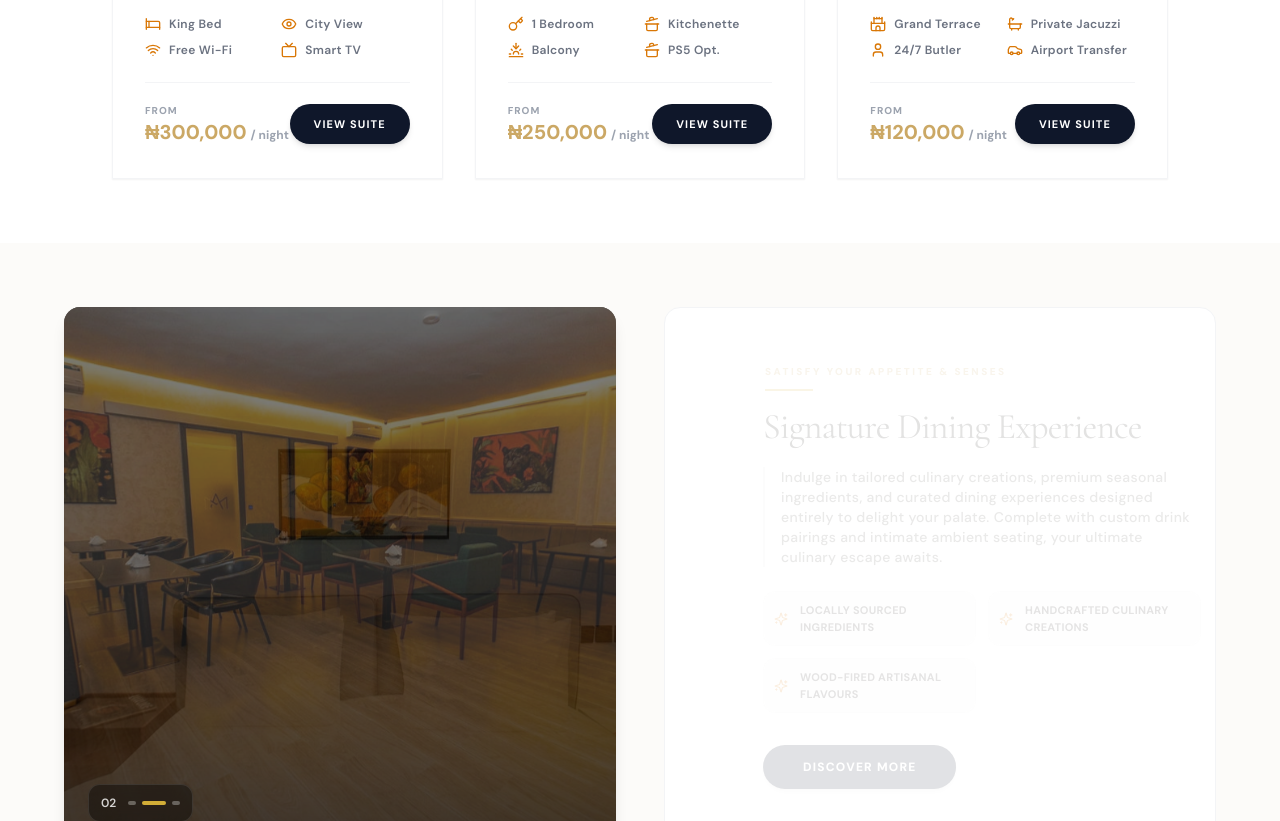
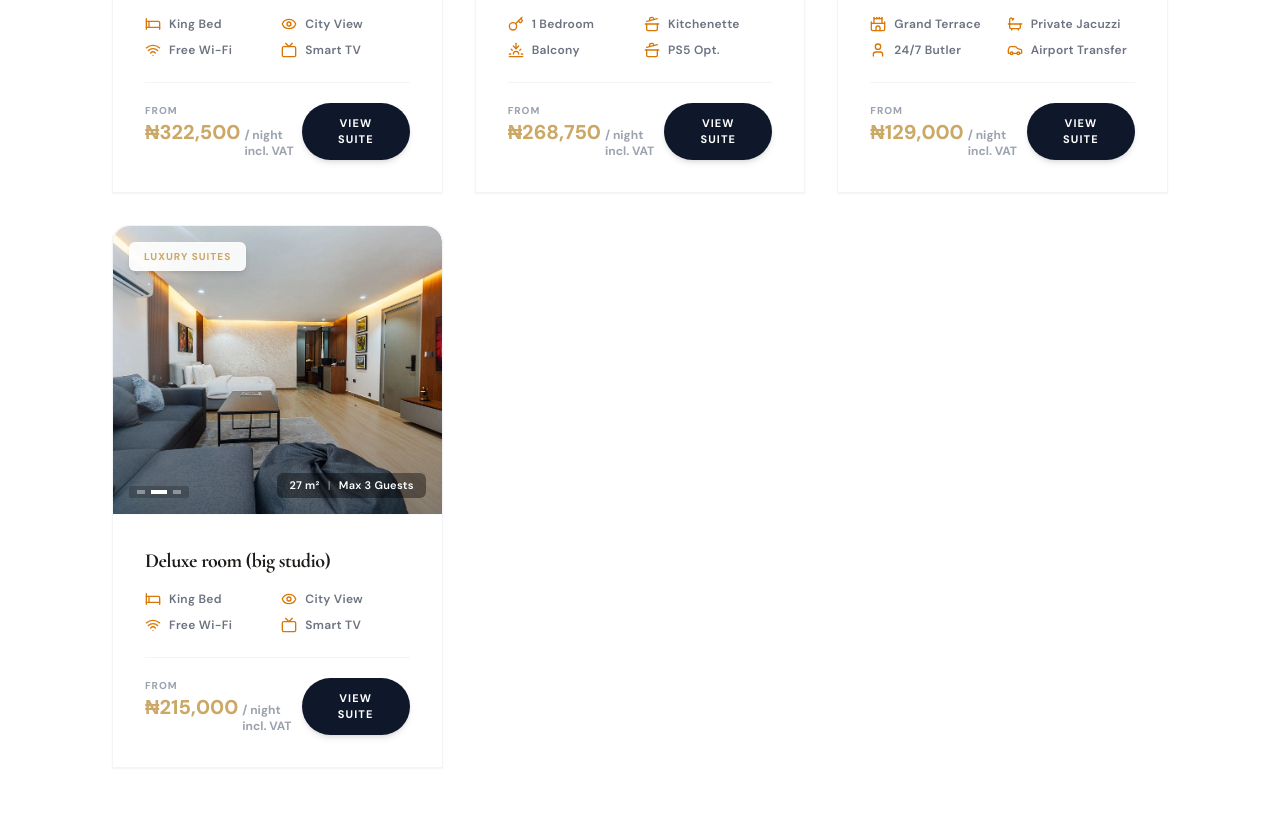
Before and after one commit to Richardjames2023/Aurum-on-missouri, a Next.js app: page / in a window 1280 px wide. Shown: the part 2149-2970 px from the top of the page. Built offline with nearby package versions, Linux system fonts and the light colour scheme.

Commit message:
feat: Add new Deluxe room with pricing details and VAT calculation; update room images and descriptions in MeetingCoreValues

```diff
--- a/app/data/rooms.json
+++ b/app/data/rooms.json
@@ -104,5 +104,40 @@
     ],
     "href": "/rooms/signature-royal-penthouse",
     "delay": 4000
+  },
+  {
+    "id": "room-04",
+    "title": "Deluxe room (big studio)",
+    "category": "Luxury Suites",
+    "image": "/img/DELUXE--14.webp",
+    "images": [
+      "/img/DELUXE--14.webp",
+      "/img/DELUXE.webp",
+      "/img/DELUXE--10.webp"
+    ],
+    "size": "27 m²",
+    "occupancy": "Max 3 Guests",
+    "pricePerNight": "200,000",
+    "currency": "NGN",
+    "features": [
+      {
+        "label": "King Bed",
+        "icon": "bed"
+      },
+      {
+        "label": "City View",
+        "icon": "view"
+      },
+      {
+        "label": "Free Wi-Fi",
+        "icon": "wifi"
+      },
+      {
+        "label": "Smart TV",
+        "icon": "tv"
+      }
+    ],
+    "href": "/rooms/deluxe-room",
+    "delay": 1000
   }
 ]
--- a/app/rooms/page.tsx
+++ b/app/rooms/page.tsx
@@ -46,6 +46,8 @@ export default function RoomsPage() {
   const rooms: RoomData[] = [
     {
       title: "Standard Room",
+      pricePerNight: 120000,
+      currency: "NGN",
       description: "Every detail here is designed to make calm feel luxurious. The décor is soft, neutral, and unpretentious. Perfect for solo travellers, business guests, or couples who appreciate simplicity done well.",
       images: ["/img/STANDARD-.webp", "/img/STANDARD--2.webp", "/img/STANDARD--38.webp"],
       specs: ["23 m²", "2 adults", "1 king or 2 twin"],
@@ -61,9 +63,11 @@ export default function RoomsPage() {
     },
     {
       title: "Executive (one bedroom)",
+      pricePerNight: 300000,
+      currency: "NGN",
       description: "Sophistication is not merely in what you see. It is also about how you feel. The Black Onyx is a one-bedroom suite ideal choice for those who appreciate a private, well-appointed space that feels like a true home away from home.",
       images: ["/img/ANNEXEXEC-18.webp", "/img/ANNEXEXEC-8.webp", "/img/ANNEXEXEC-13.webp"],
-      specs: ["23 m²", "2 adults", "1 king or 2 twin"],
+      specs: ["23 m²", "3 adults", "1 king or 2 twin"],
       amenities: [
         { icon: FaDroplet, label: "Complimentary Water" },
         { icon: LuTv, label: "Smart TV" },
@@ -75,6 +79,8 @@ export default function RoomsPage() {
     },
     {
       title: "Super deluxe (one bedroom)",
+      pricePerNight: 250000,
+      currency: "NGN",
       description: "Sophistication is not merely in what you see. It is also about how you feel. The Black Onyx is a one-bedroom suite ideal choice for those who appreciate a private, well-appointed space that feels like a true home away from home.",
       images: ["/img/SUPER-DELUXE-25.webp", "/img/SUPER-DELUXE-9.webp", "/img/SUPER-DELUXE-18.webp"],
       specs: ["27 m²", "3 adults", "1 king or 2 twin"],
@@ -89,9 +95,11 @@ export default function RoomsPage() {
     },
     {
       title: "Deluxe room (big studio)",
+      pricePerNight: 200000,
+      currency: "NGN",
       description: "Perfect if you crave space, style, and serenity. Here you are guaranteed to simply enjoy the calm that makes Aurum",
       images: ["/img/DELUXE--14.webp", "/img/DELUXE.webp", "/img/DELUXE--10.webp"],
-      specs: ["27 m²", "3 adults", "1 king or 2 twin"],
+      specs: ["27 m²", "2 adults", "1 king or 2 twin"],
       amenities: [
         { icon: FaDroplet, label: "Complimentary Water" },
         { icon: LuTv, label: "Smart TV" },
@@ -167,8 +175,8 @@ export default function RoomsPage() {
           <div className="flex flex-col space-y-1">
             <span className="text-[10px] text-gray-400 font-extrabold uppercase tracking-widest">Pricing Structure</span>
             <div className="flex items-baseline space-x-1.5">
-              <span className="text-2xl font-black text-[#4A0A15]">₦120,000</span>
-              <span className="text-xs text-gray-400 font-bold">/ night starting rate</span>
+              <span className="text-2xl font-black text-[#4A0A15]">₦129,000</span>
+              <span className="text-xs text-gray-400 font-bold">/ night incl. VAT</span>
             </div>
           </div>
         </div>
--- /dev/null
+++ b/app/utils/pricing.ts
@@ -0,0 +1,7 @@
+export const VAT_RATE = 0.075;
+
+export const parseRoomPrice = (price: string | number): number =>
+  typeof price === 'number' ? price : Number(price.replace(/,/g, ''));
+
+export const calculateVat = (amount: number, currency: string): number =>
+  currency === 'NGN' ? Math.round(amount * VAT_RATE) : 0;
--- a/components/RoomCard.tsx
+++ b/components/RoomCard.tsx
@@ -3,6 +3,7 @@
 import { useState, useEffect, MouseEvent } from "react";
 import Image from "next/image";
 import { IconType } from "react-icons";
+import { calculateVat } from "../app/utils/pricing";
 
 export interface AmenityItem {
     icon: IconType;
@@ -15,6 +16,8 @@ export interface RoomData {
     images: string[];
     specs: string[];
     amenities: AmenityItem[];
+    pricePerNight: number;
+    currency: string;
 }
 
 interface RoomCardProps {
@@ -86,6 +89,13 @@ export default function RoomCard({ room, onReadMore }: RoomCardProps) {
                     <h3 className="text-xl lg:text-[22px] font-bold text-[#2d3748] tracking-tight leading-snug line-clamp-2 mb-2">
                         {room.title}
                     </h3>
+                    <p className="text-sm font-bold text-[#4A0A15] mb-3">
+                        {room.currency === "NGN" ? "₦" : "$"}
+                        {(room.pricePerNight + calculateVat(room.pricePerNight, room.currency)).toLocaleString()}
+                        <span className="ml-1 text-xs font-semibold text-gray-400">
+                            / night{room.currency === "NGN" ? " incl. VAT" : ""}
+                        </span>
+                    </p>
 
                     {/* Specification Pills */}
                     <div className="flex flex-wrap gap-2 mb-3">
--- a/components/RoomDetailModal.tsx
+++ b/components/RoomDetailModal.tsx
@@ -8,6 +8,7 @@ import { RoomData } from "./RoomCard";
 
 // IMPORT THE PRODUCTION GRADE SECURE BOOKING FORM
 import { BookingFormModal } from "./booking/BookingFormModal";
+import { parseRoomPrice } from "../app/utils/pricing";
 
 interface RoomDetailModalProps {
   isOpen: boolean;
@@ -74,9 +75,7 @@ export default function RoomDetailModal({ isOpen, onClose, room }: RoomDetailMod
 
   // Safely extract pricing variables from the union types with smart default fallbacks
   const rawPrice = 'pricePerNight' in room ? room.pricePerNight : 180000;
-  const dynamicPrice = typeof rawPrice === 'string'
-    ? parseFloat(rawPrice.replace(/,/g, ''))   // remove commas and convert to number
-    : rawPrice;
+  const dynamicPrice = parseRoomPrice(rawPrice);
   const dynamicCurrency = 'currency' in room ? room.currency : 'NGN';
 
   // Safely extract specifications based on the union type structure
--- a/components/RoomShowcaseMatrix.tsx
+++ b/components/RoomShowcaseMatrix.tsx
@@ -3,6 +3,7 @@
 import React, { useState, useEffect } from 'react';
 import { useSearchParams } from 'next/navigation';
 import { RoomSuite } from '../app/types/rooms';
+import { calculateVat, parseRoomPrice } from '../app/utils/pricing';
 
 // IMPORT THE NEW SHARABLE INTERACTIVE DETAILED MODAL LAYER
 import RoomDetailModal from './RoomDetailModal';
@@ -259,9 +260,14 @@ export const RoomShowcaseMatrix: React.FC = () => {
                       <span className="text-[10px] text-gray-400 font-extrabold uppercase tracking-widest">From</span>
                       <div className="flex items-baseline space-x-1">
                         <span className="text-xl font-extrabold text-[#cba865]">
-                          {room.currency === 'NGN' ? '₦' : '$'}{room.pricePerNight}
-                        </span>
-                        <span className="text-xs text-gray-400 font-bold">/ night</span>
+                            {room.currency === 'NGN' ? '₦' : '$'}{(
+                              parseRoomPrice(room.pricePerNight) +
+                              calculateVat(parseRoomPrice(room.pricePerNight), room.currency)
+                            ).toLocaleString()}
+                          </span>
+                          <span className="text-xs text-gray-400 font-bold">
+                            / night{room.currency === 'NGN' ? ' incl. VAT' : ''}
+                          </span>
                       </div>
                     </div>
 
--- a/components/meeting/MeetingCoreValues.tsx
+++ b/components/meeting/MeetingCoreValues.tsx
@@ -11,12 +11,12 @@ export const MeetingCoreValues: React.FC = () => {
     {
       title: "Personal",
       desc: "We believe in the invincible power of building close personal relationships, enabling us to act as a true partner.",
-      image: "/img/A9.webp"
+      image: "/img/AoM-6.webp"
     },
     {
       title: "Professional",
       desc: "We offer our exceptional professional expertise to drive fresh ideas in addition to supporting and guiding our M&E partners with seamless delivery.",
-      image: "/img/A7.webp"
+      image: "/img/DELUXE--4.webp"
     },
     {
       title: "Memorable",
```
Also changed, not shown: components/booking/BookingFormModal.tsx (+71 -35 lines).
